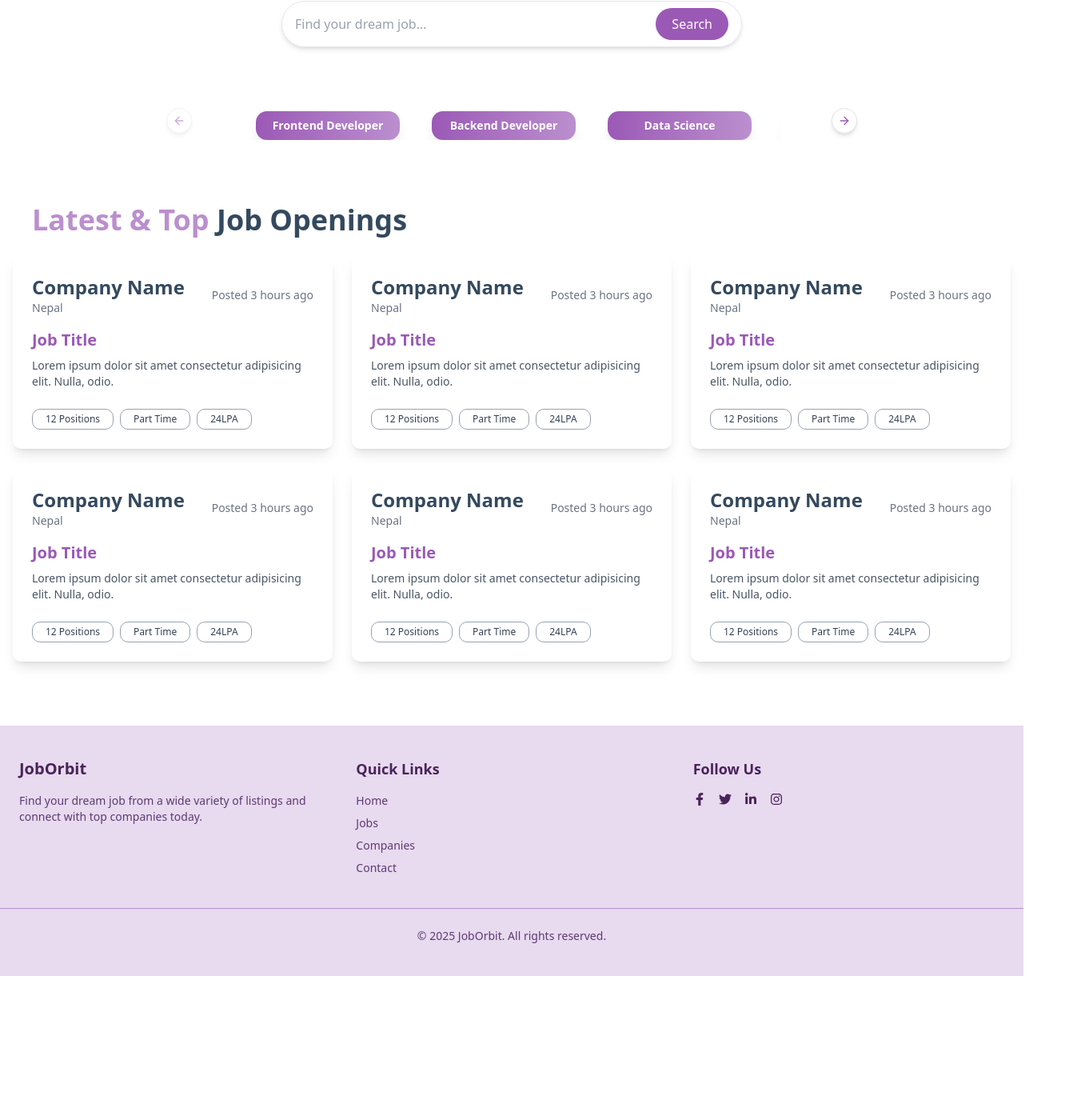
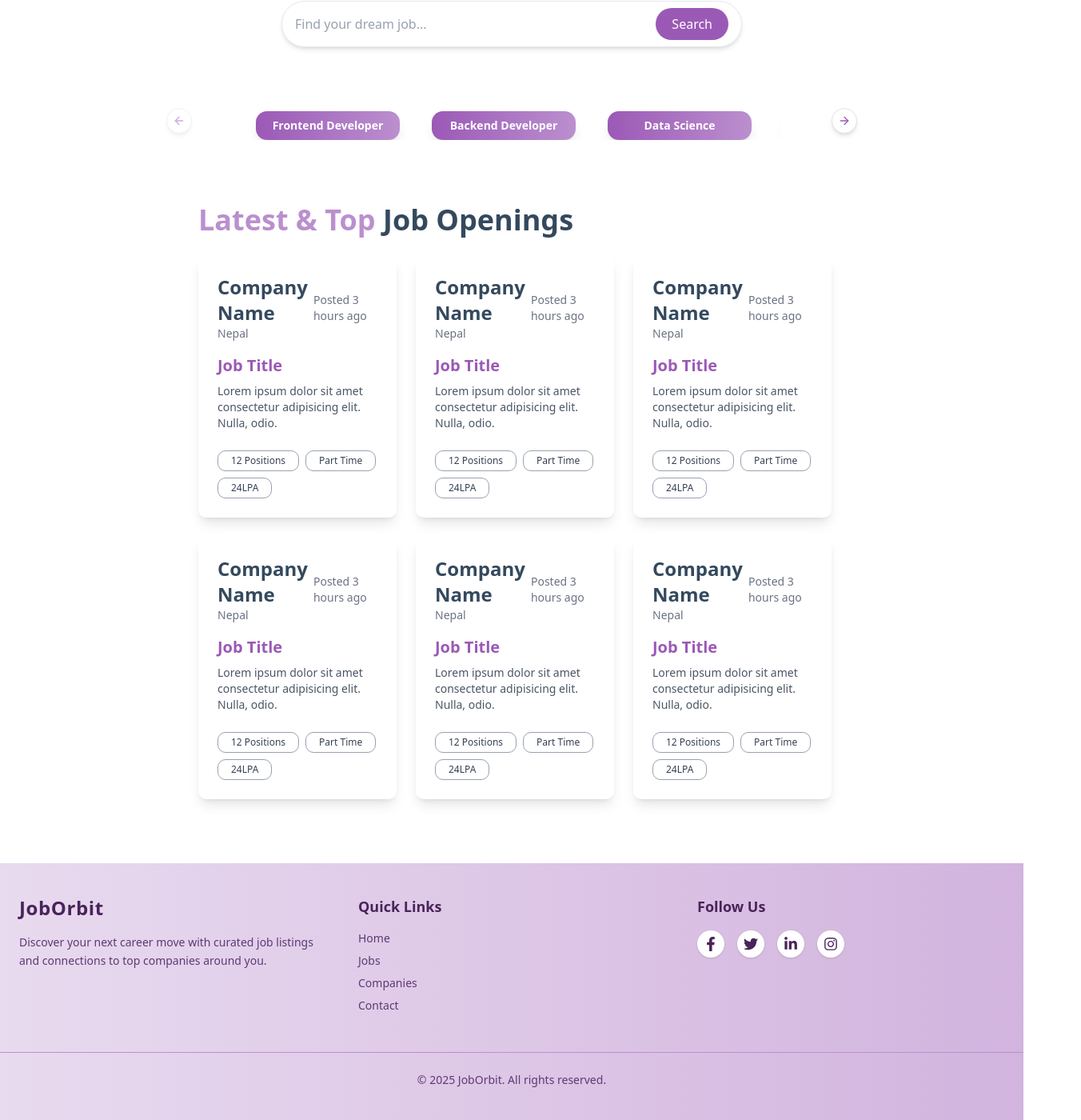
Before and after one commit to Anupama-n/job-portal, a React (Vite) app in the folder frontend/: page / in a window 1280 px wide. Shown: the part 473-1873 px from the top of the page at 80% size, 1352 px wide, since content can reach past the window. Before the commit the page ends 1693 px from the top, so only its background shows below. Built offline with nearby package versions, Linux system fonts and the light colour scheme.

Commit message:
made few changes to the UI

```diff
--- a/frontend/src/components/Footer.jsx
+++ b/frontend/src/components/Footer.jsx
@@ -3,37 +3,46 @@ import { FaFacebookF, FaTwitter, FaLinkedinIn, FaInstagram } from 'react-icons/f
 
 const Footer = () => {
   return (
-    <footer className="bg-[#E8DAEF] text-[#4A235A] py-10">
-      <div className="max-w-7xl mx-auto px-6 grid grid-cols-1 md:grid-cols-3 gap-8">
-
+    <footer className="bg-gradient-to-r from-[#E8DAEF] to-[#D2B4DE] text-[#4A235A] py-10 mt-20">
+      <div className="max-w-7xl mx-auto px-6 grid grid-cols-1 sm:grid-cols-2 md:grid-cols-3 gap-10">
         <div>
-          <h2 className="text-xl font-bold mb-4 text-[#4A235A]">JobOrbit</h2>
-          <p className="text-sm text-[#5D3A73]">
-            Find your dream job from a wide variety of listings and connect with top companies today.
+          <h2 className="text-2xl font-extrabold mb-4 tracking-wide">JobOrbit</h2>
+          <p className="text-sm text-[#5D3A73] leading-relaxed">
+            Discover your next career move with curated job listings and connections to top companies around you.
           </p>
         </div>
-
         <div>
-          <h2 className="text-lg font-semibold mb-4 text-[#4A235A]">Quick Links</h2>
+          <h2 className="text-lg font-semibold mb-4">Quick Links</h2>
           <ul className="space-y-2 text-sm text-[#5D3A73]">
-            <li><a href="#" className="hover:text-[#9B59B6]">Home</a></li>
-            <li><a href="#" className="hover:text-[#9B59B6]">Jobs</a></li>
-            <li><a href="#" className="hover:text-[#9B59B6]">Companies</a></li>
-            <li><a href="#" className="hover:text-[#9B59B6]">Contact</a></li>
+            {['Home', 'Jobs', 'Companies', 'Contact'].map((link, idx) => (
+              <li key={idx}>
+                <a
+                  href="#"
+                  className="hover:text-[#9B59B6] transition-all duration-200 ease-in-out"
+                >
+                  {link}
+                </a>
+              </li>
+            ))}
           </ul>
         </div>
-
         <div>
-          <h2 className="text-lg font-semibold mb-4 text-[#4A235A]">Follow Us</h2>
+          <h2 className="text-lg font-semibold mb-4">Follow Us</h2>
           <div className="flex gap-4 text-[#4A235A]">
-            <a href="#"><FaFacebookF className="hover:text-[#BB8FCE]" /></a>
-            <a href="#"><FaTwitter className="hover:text-[#BB8FCE]" /></a>
-            <a href="#"><FaLinkedinIn className="hover:text-[#BB8FCE]" /></a>
-            <a href="#"><FaInstagram className="hover:text-[#BB8FCE]" /></a>
+            {[FaFacebookF, FaTwitter, FaLinkedinIn, FaInstagram].map((Icon, idx) => (
+              <a
+                key={idx}
+                href="#"
+                className="p-2 bg-white rounded-full shadow hover:bg-[#BB8FCE] hover:text-white transition-colors duration-300"
+              >
+                <Icon size={18} />
+              </a>
+            ))}
           </div>
         </div>
       </div>
-      <div className="text-center text-sm text-[#5D3A73] mt-10 border-t border-[#BB8FCE] pt-6">
+
+      <div className="text-center text-sm text-[#5D3A73] mt-12 border-t border-[#BB8FCE] pt-6">
         © {new Date().getFullYear()} JobOrbit. All rights reserved.
       </div>
     </footer>
--- a/frontend/src/components/LatestJobs.jsx
+++ b/frontend/src/components/LatestJobs.jsx
@@ -5,11 +5,11 @@ const randomJobs = [1, 2, 3, 4, 5, 6, 7, 8];
 
 const LatestJobs = () => {
   return (
-    <div className="max-w-7xl mx-auto my-20 px-4">
-      <h1 className="text-4xl font-bold text-left mb-6 text-[#34495E] ml-6">
+    <div className="max-w-8xl mx-auto my-20 px-4 pl-60 pr-60">
+      <h1 className="text-4xl font-bold text-left mb-6 text-[#34495E] pl-2">
         <span className="text-[#BB8FCE]">Latest & Top</span> Job Openings
       </h1>
-      <div className="grid grid-cols-1 sm:grid-cols-2 md:grid-cols-3 gap-6">
+      <div className="grid grid-cols-1 sm:grid-cols-2 md:grid-cols-3 gap-6 pl-2">
         {
           randomJobs.slice(0, 6).map((items, index) => (
             <LatestJobCard key={index} />
@@ -21,5 +21,3 @@ const LatestJobs = () => {
 }
 
 export default LatestJobs;
-
-// [#34495E] color for footer
--- a/frontend/src/components/shared/Navbar.jsx
+++ b/frontend/src/components/shared/Navbar.jsx
@@ -22,11 +22,11 @@ const Navbar = () => {
         <div className="max-w-7xl mx-auto px-1 sm:px-2 lg:px-4">
           <div className="flex justify-between items-center h-16">
             {/* Logo */}
-            <h1 className="text-3xl font-bold text-gray-800">
+            <h1 className="text-3xl font-bold text-gray-800 -ml-20">
             Job <span className="text-[#9B59B6]">Orbit</span>
             </h1>
 
-            <div className="flex items-center space-x-7">
+            <div className="flex items-center space-x-8">
 
               <ul className="flex space-x-8 text-gray-700 font-medium">
                 <li className="hover:text-[#F83002] transition-colors duration-300 cursor-pointer">
@@ -41,8 +41,8 @@ const Navbar = () => {
               </ul>
 
               {!user ? (
-                <div className="space-x-4">
-                  <Link to="/login"><Button variant="outline" className="ml-6">Login</Button></Link>
+                <div className="-mr-22 flex space-x-4 ml-6">
+                  <Link to="/login"><Button variant="outline" >Login</Button></Link>
                   <Link to="/signup"><Button className="bg-[#9B59B6] hover:bg-[#7A3C8E]">Signup</Button></Link>
 
                 </div>
```
